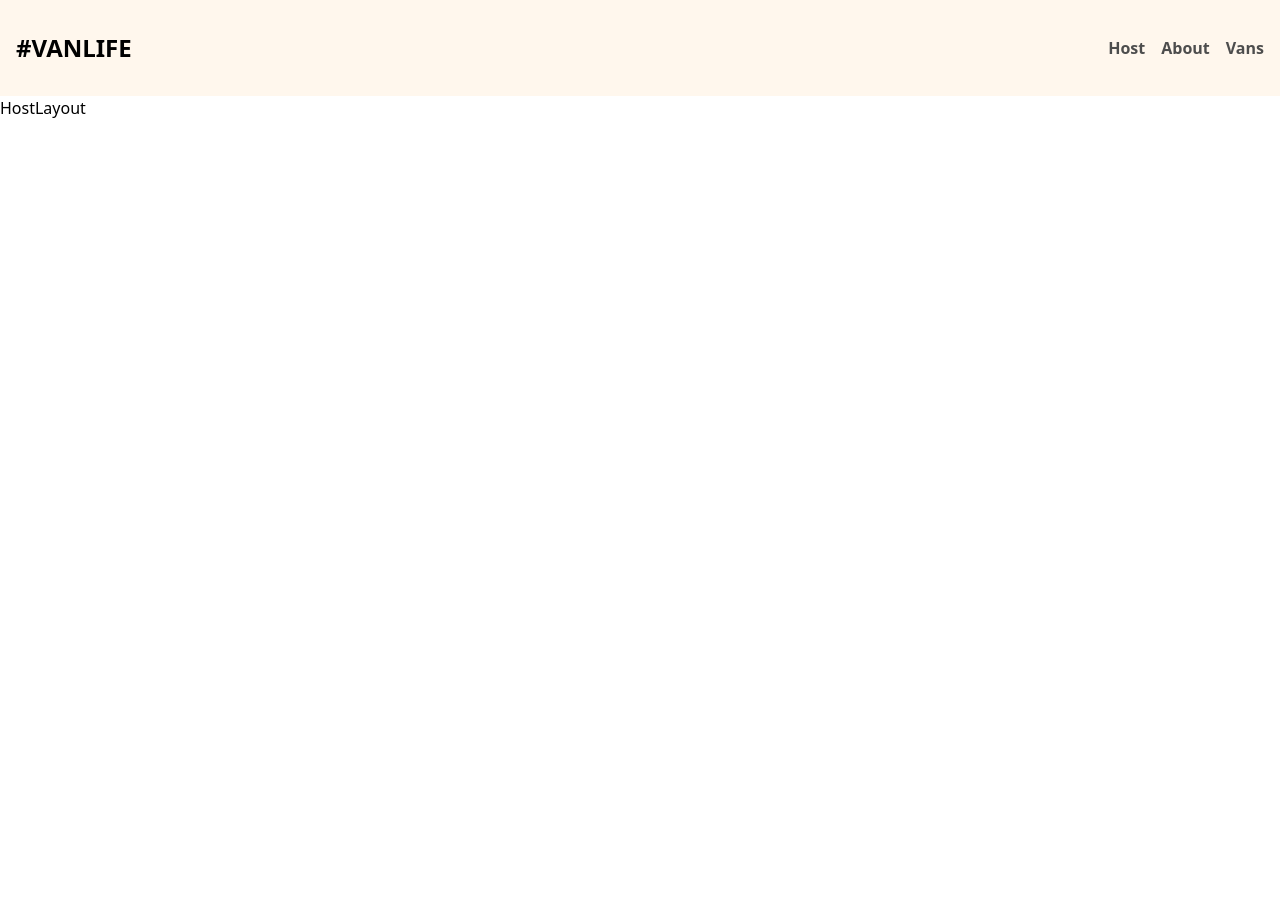
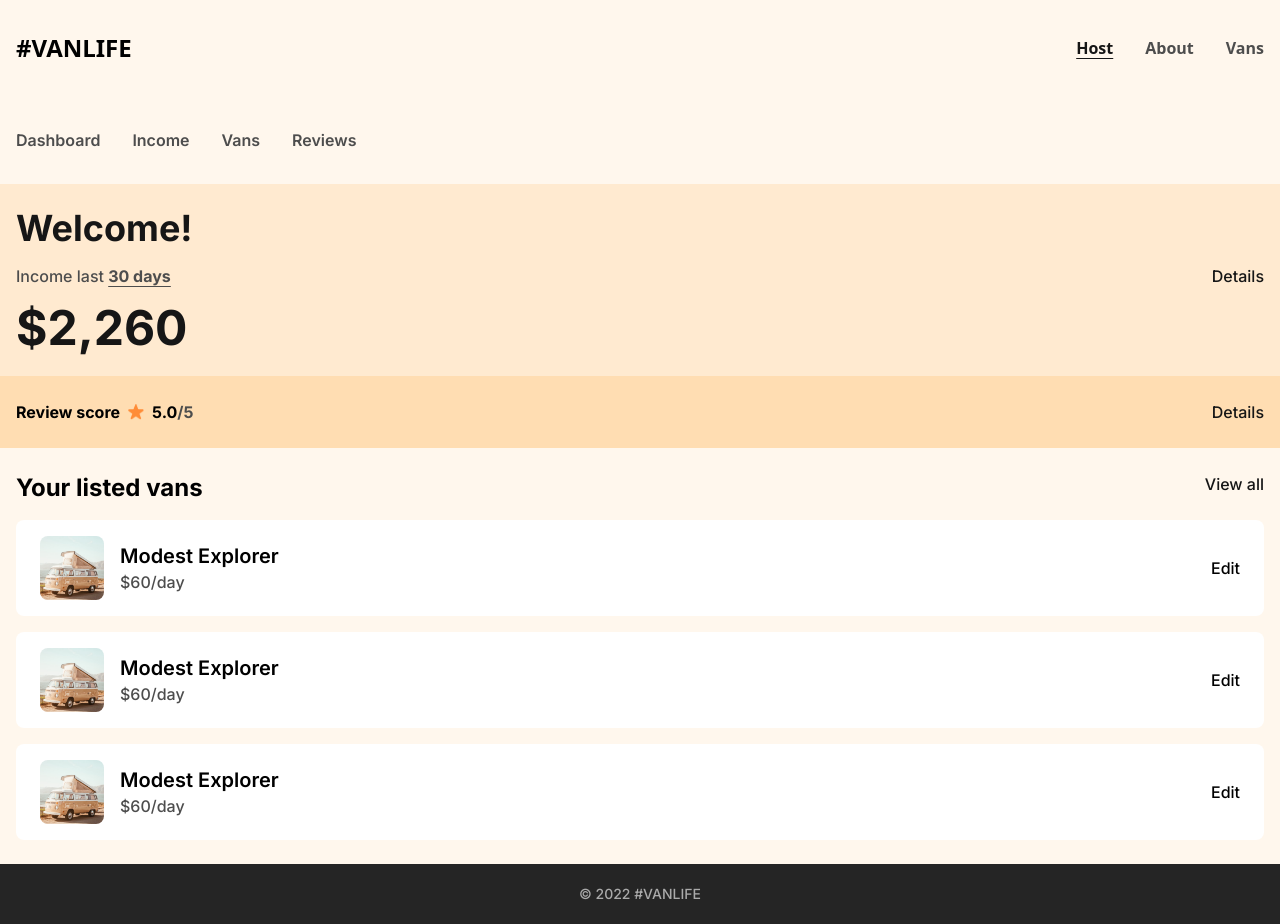
Before and after one commit to CalebCupul/vanlife, a React (Vite) app: page /host in a window 1280 px wide. Before the commit the page ends 800 px from the top, so only its background shows below. Built offline with nearby package versions, Linux system fonts and the light colour scheme; what miragejs would draw is missing.

Commit message:
feat: add dashboard nested route

```diff
--- a/src/App.jsx
+++ b/src/App.jsx
@@ -19,16 +19,17 @@ function App() {
   return (
     <BrowserRouter>
       <Routes>
-        <Route element={<Layout/>}>
-          <Route path="/" element={<Home />} />
-          <Route path="/about" element={<About />} />
-          <Route path="/vans" element={<Vans />} />
-          <Route path="/vans/:id" element={<VanDetail />} />
+        <Route path="/" element={<Layout/>}>
+          <Route index element={<Home />} />
+          <Route path="about" element={<About />} />
+          <Route path="vans" element={<Vans />} />
+          <Route path="vans/:id" element={<VanDetail />} />
 
-          <Route path="/host" element={<HostLayout />} >
-            <Route path="/host/dashboard" element={<Reviews />} />
-            <Route path="/host/reviews" element={<Reviews />} />
-            <Route path="/host/income" element={<Income />} />
+          <Route path="host" element={<HostLayout />} >
+            <Route index element={<Dashboard />} />
+            <Route path="reviews" element={<Reviews />} />
+            <Route path="vans" element={<Vans />} />
+            <Route path="income" element={<Income />} />
           </Route>
 
         </Route>
--- /dev/null
+++ b/src/components/Footer.jsx
@@ -0,0 +1,7 @@
+function Footer(){
+    return (
+        <footer className="bg-custom-gray-800 text-center font-inter text-custom-gray-400 text-sm py-5">&#169; 2022 #VANLIFE</footer>
+    )
+}
+
+export default Footer
--- a/src/components/Header.jsx
+++ b/src/components/Header.jsx
@@ -1,29 +1,29 @@
-import { Link } from "react-router-dom"
+import { NavLink } from "react-router-dom"
 function Header(){
     return (
         <header className="bg-custom-orange-100 px-4 py-8 flex justify-between text-inter">
-        <Link to="/" className="text-custom-gray-900 font-black text-2xl">
+        <NavLink to="/" className="text-custom-gray-900 font-black text-2xl">
           #VANLIFE
-        </Link>
-        <nav className="text-custom-gray-100 font-semibold flex gap-4 items-center">
-        <Link
+        </NavLink>
+        <nav className="text-custom-gray-100 font-semibold flex gap-8 items-center">
+        <NavLink
             to="/host"
-            className="hover:text-interactive-states-200 hover:underline hover:underline-offset-4 active:text-interactive-states-200 active:underline active:underline-offset-4"
-          >
+            className={ ({isActive}) => `${isActive ? 'text-interactive-states-200 underline underline-offset-4 ' : ''}hover:text-interactive-states-200 hover:underline hover:underline-offset-4` }
+            >
             Host
-          </Link>
-          <Link
+          </NavLink>
+          <NavLink
             to="/about"
-            className="hover:text-interactive-states-200 hover:underline hover:underline-offset-4 active:text-interactive-states-200 active:underline active:underline-offset-4"
+            className={ ({isActive}) => `${isActive ? 'text-interactive-states-200 underline underline-offset-4 ' : ''}hover:text-interactive-states-200 hover:underline hover:underline-offset-4` }
           >
             About
-          </Link>
-          <Link
+          </NavLink>
+          <NavLink
             to="/vans"
-            className="hover:text-interactive-states-200 hover:underline hover:underline-offset-4 active:text-interactive-states-200 active:underline active:underline-offset-4"
+            className={ ({isActive}) => `${isActive ? 'text-interactive-states-200 underline underline-offset-4 ' : ''}hover:text-interactive-states-200 hover:underline hover:underline-offset-4` }
           >
             Vans
-          </Link>
+          </NavLink>
         </nav>
       </header>
     )
--- a/src/components/HostLayout.jsx
+++ b/src/components/HostLayout.jsx
@@ -1,9 +1,39 @@
-import { Outlet } from "react-router-dom"
+import { Link, Outlet } from "react-router-dom";
 
-function HostLayout(){
-    return (
-        <div>HostLayout</div>
-    )
+function HostLayout() {
+  return (
+    <section className="font-inter bg-custom-orange-100">
+      <header className="bg-custom-orange-100 px-4 py-8 flex justify-between text-inter">
+        <nav className="text-custom-gray-100 font-semibold flex gap-8 items-center">
+          <Link
+            to="/host"
+            className="hover:text-interactive-states-200 hover:underline hover:underline-offset-4 active:text-interactive-states-200 active:underline active:underline-offset-4"
+          >
+            Dashboard
+          </Link>
+          <Link
+            to="/host/income"
+            className="hover:text-interactive-states-200 hover:underline hover:underline-offset-4 active:text-interactive-states-200 active:underline active:underline-offset-4"
+          >
+            Income
+          </Link>
+          <Link
+            to="/host/vans"
+            className="hover:text-interactive-states-200 hover:underline hover:underline-offset-4 active:text-interactive-states-200 active:underline active:underline-offset-4"
+          >
+            Vans
+          </Link>
+          <Link
+            to="/host/reviews"
+            className="hover:text-interactive-states-200 hover:underline hover:underline-offset-4 active:text-interactive-states-200 active:underline active:underline-offset-4"
+          >
+            Reviews
+          </Link>
+        </nav>
+      </header>
+        <Outlet />
+    </section>
+  );
 }
 
-export default HostLayout
+export default HostLayout;
--- a/src/components/Layout.jsx
+++ b/src/components/Layout.jsx
@@ -1,11 +1,13 @@
 import Header from "./Header"
 import { Outlet } from "react-router-dom"
+import Footer from "./Footer"
 
 function Layout(){
     return (
         <div>
             <Header />
             <Outlet />
+            <Footer />
         </div>
     )
 }
--- a/src/pages/Host/Dashboard.jsx
+++ b/src/pages/Host/Dashboard.jsx
@@ -1,12 +1,75 @@
-import { Outlet } from "react-router-dom"
+import { Outlet } from "react-router-dom";
+import starImage from "../../assets/star3.png";
+import testVanImage from "../../assets/image-55.png";
 
-function Dashboard(){
-    return (
-        <div>
-            <h1>Dashbord</h1>
-            <Outlet/>
+function Dashboard() {
+  return (
+    <section className="font-inter">
+      <div className="bg-custom-orange-200 px-4 py-6">
+        <h1 className="text-custom-gray-200 font-bold text-4xl">Welcome!</h1>
+        <div className="flex justify-between mt-4 text-custom-gray-100">
+          <p>
+            Income last{" "}
+            <span className="font-bold underline underline-offset-4">
+              30 days
+            </span>
+          </p>
+          <p className="text-custom-gray-200">Details</p>
         </div>
-    )
+        <p className="text-custom-gray-200 font-extrabold text-5xl mt-4">
+          $2,260
+        </p>
+      </div>
+      <div className="bg-custom-orange-500 flex justify-between px-4 py-6">
+        <div className="flex gap-2 place-items-center">
+          <p className="font-bold">Review score</p>
+          <img className="h-4 w-4" src={starImage} alt="Star image" />
+          <span className="font-bold">
+            5.0<span className="text-custom-gray-100">/5</span>
+          </span>
+        </div>
+        <p className="text-custom-gray-200">Details</p>
+      </div>
+      <div className="bg-custom-orange-100 py-6">
+        <div className="flex justify-between px-4">
+          <h2 className="font-bold text-2xl">Your listed vans</h2>
+          <p className="text-custom-gray-200">View all</p>
+        </div>
+        <div className="flex flex-col gap-4 px-4 mt-4">
+          <article className="flex justify-between py-4 px-6 bg-white rounded-lg place-items-center">
+            <div className="flex gap-4 place-items-center">
+              <img className="w-16 rounded-lg" src={testVanImage} alt="" />
+              <div>
+                <p className="text-xl font-semibold">Modest Explorer</p>
+                <p className="text-custom-gray-100">$60/day</p>
+              </div>
+            </div>
+            <p>Edit</p>
+          </article>
+          <article className="flex justify-between py-4 px-6 bg-white rounded-lg place-items-center">
+            <div className="flex gap-4 place-items-center">
+              <img className="w-16 rounded-lg" src={testVanImage} alt="" />
+              <div>
+                <p className="text-xl font-semibold">Modest Explorer</p>
+                <p className="text-custom-gray-100">$60/day</p>
+              </div>
+            </div>
+            <p>Edit</p>
+          </article>
+          <article className="flex justify-between py-4 px-6 bg-white rounded-lg place-items-center">
+            <div className="flex gap-4 place-items-center">
+              <img className="w-16 rounded-lg" src={testVanImage} alt="" />
+              <div>
+                <p className="text-xl font-semibold">Modest Explorer</p>
+                <p className="text-custom-gray-100">$60/day</p>
+              </div>
+            </div>
+            <p>Edit</p>
+          </article>
+        </div>
+      </div>
+    </section>
+  );
 }
 
-export default Dashboard
+export default Dashboard;
--- a/tailwind.config.cjs
+++ b/tailwind.config.cjs
@@ -14,12 +14,14 @@ module.exports = {
           100: '#FFF7ED',
           200: '#FFEAD0',
           300: '#FF8C38',
-          400: '#FFCC8D'
+          400: '#FFCC8D',
+          500: '#FFDDB2'
         },
         'custom-gray': {
           100: '#4D4D4D',
           200: '#161616',
           300: '#B9B9B9',
+          400: '#AAAAAA',
           800: '#252525',
           900: '#000000'
         },
```
Also changed, not shown: src/assets/image-55.png (added), src/assets/star3.png (added).
